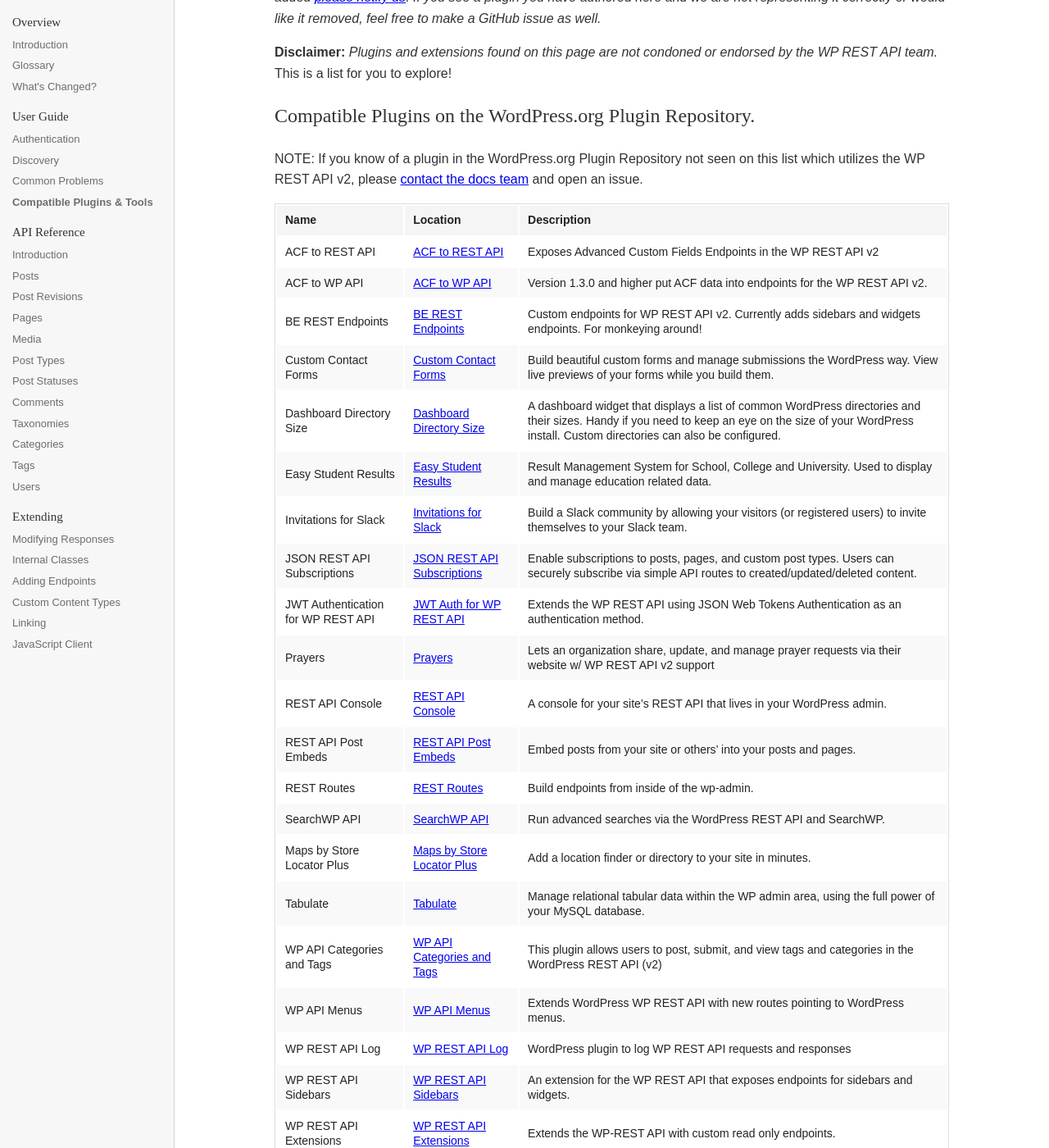
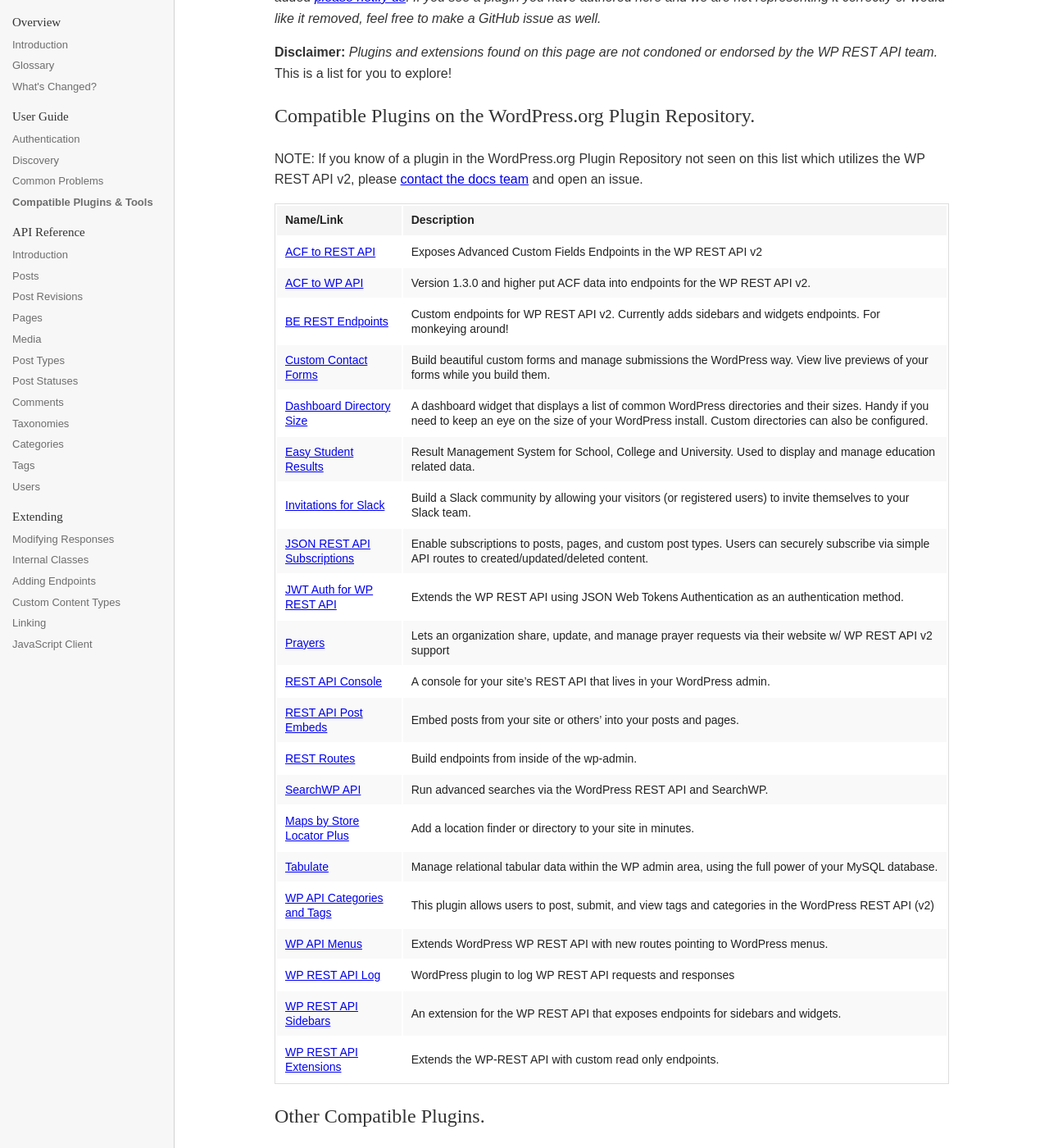
Before and after one commit to WP-API/docs-v2, a Jekyll site: the page built from guide/plugins/index.md, in a window 1280 px wide and 1400 px high, scrolled down 305 px. Shown: the whole window at 82% size. Built offline with Jekyll 4.4.1, drawn with Linux system fonts in a browser that asks for light colours; Markdown is read by kramdown in place of the engine named in the settings.

Commit message:
Optimizing Tables
Doing some DRY and condensing tables.

```diff
--- a/guide/plugins/index.md
+++ b/guide/plugins/index.md
@@ -17,29 +17,29 @@ Compatible Plugins on the WordPress.org Plugin Repository.
 NOTE: If you know of a plugin in the WordPress.org Plugin Repository not seen on this list which utilizes the WP REST API v2,
 please [contact the docs team](https://github.com/WP-API/docs-v2/issues/) and open an issue.
 
-| Name | Location | Description |
-| --- | --- | --- |
-| ACF to REST API | [ACF to REST API](https://wordpress.org/plugins/acf-to-rest-api/) | Exposes Advanced Custom Fields Endpoints in the WP REST API v2 |
-| ACF to WP API | [ACF to WP API](https://wordpress.org/plugins/acf-to-wp-api/) | Version 1.3.0 and higher put ACF data into endpoints for the WP REST API v2. |
-| BE REST Endpoints | [BE REST Endpoints](https://wordpress.org/plugins/be-rest-endpoints/) | Custom endpoints for WP REST API v2. Currently adds sidebars and widgets endpoints. For monkeying around! |
-| Custom Contact Forms | [Custom Contact Forms](https://wordpress.org/plugins/custom-contact-forms) | Build beautiful custom forms and manage submissions the WordPress way. View live previews of your forms while you build them. |
-| Dashboard Directory Size | [Dashboard Directory Size](https://wordpress.org/plugins/dashboard-directory-size/) | A dashboard widget that displays a list of common WordPress directories and their sizes. Handy if you need to keep an eye on the size of your WordPress install. Custom directories can also be configured. |
-| Easy Student Results | [Easy Student Results](https://wordpress.org/plugins/easy-student-results/) | Result Management System for School, College and University. Used to display and manage education related data. |
-| Invitations for Slack | [Invitations for Slack](https://wordpress.org/plugins/invitations-for-slack/) | Build a Slack community by allowing your visitors (or registered users) to invite themselves to your Slack team. |
-| JSON REST API Subscriptions | [JSON REST API Subscriptions](https://wordpress.org/plugins/json-rest-api-subscriptions/) | Enable subscriptions to posts, pages, and custom post types. Users can securely subscribe via simple API routes to created/updated/deleted content. |
-| JWT Authentication for WP REST API| [JWT Auth for WP REST API](https://wordpress.org/plugins/jwt-authentication-for-wp-rest-api/) | Extends the WP REST API using JSON Web Tokens Authentication as an authentication method. |
-| Prayers | [Prayers](https://wordpress.org/plugins/prayers/) | Lets an organization share, update, and manage prayer requests via their website w/ WP REST API v2 support |
-| REST API Console | [REST API Console](https://wordpress.org/plugins/rest-api-console/) | A console for your site's REST API that lives in your WordPress admin. |
-| REST API Post Embeds | [REST API Post Embeds](https://wordpress.org/plugins/rest-api-post-embeds/) | Embed posts from your site or others' into your posts and pages. |
-| REST Routes | [REST Routes](https://wordpress.org/plugins/rest-routes/) | Build endpoints from inside of the wp-admin. |
-| SearchWP API | [SearchWP API](https://wordpress.org/plugins/searchwp-api/) | Run advanced searches via the WordPress REST API and SearchWP. |
-| Maps by Store Locator Plus | [Maps by Store Locator Plus](https://wordpress.org/plugins/store-locator-le/) | Add a location finder or directory to your site in minutes. |
-| Tabulate | [Tabulate](https://wordpress.org/plugins/tabulate/) | Manage relational tabular data within the WP admin area, using the full power of your MySQL database. |
-| WP API Categories and Tags | [WP API Categories and Tags](https://wordpress.org/plugins/wp-api-categoriestags/) | This plugin allows users to post, submit, and view tags and categories in the WordPress REST API (v2) |
-| WP API Menus | [WP API Menus](https://wordpress.org/plugins/wp-api-menus/) | Extends WordPress WP REST API with new routes pointing to WordPress menus. |
-| WP REST API Log | [WP REST API Log](https://wordpress.org/plugins/wp-rest-api-log/) | WordPress plugin to log WP REST API requests and responses |
-| WP REST API Sidebars | [WP REST API Sidebars](https://wordpress.org/plugins/wp-rest-api-sidebars/) | An extension for the WP REST API that exposes endpoints for sidebars and widgets. |
-| WP REST API Extensions | [WP REST API Extensions](https://wordpress.org/plugins/wprestapiextensions/) | Extends the WP-REST API with custom read only endpoints. |
+| Name/Link | Description |
+| --- | --- |
+| [ACF to REST API](https://wordpress.org/plugins/acf-to-rest-api/) | Exposes Advanced Custom Fields Endpoints in the WP REST API v2 |
+| [ACF to WP API](https://wordpress.org/plugins/acf-to-wp-api/) | Version 1.3.0 and higher put ACF data into endpoints for the WP REST API v2. |
+| [BE REST Endpoints](https://wordpress.org/plugins/be-rest-endpoints/) | Custom endpoints for WP REST API v2. Currently adds sidebars and widgets endpoints. For monkeying around! |
+| [Custom Contact Forms](https://wordpress.org/plugins/custom-contact-forms) | Build beautiful custom forms and manage submissions the WordPress way. View live previews of your forms while you build them. |
+| [Dashboard Directory Size](https://wordpress.org/plugins/dashboard-directory-size/) | A dashboard widget that displays a list of common WordPress directories and their sizes. Handy if you need to keep an eye on the size of your WordPress install. Custom directories can also be configured. |
+| [Easy Student Results](https://wordpress.org/plugins/easy-student-results/) | Result Management System for School, College and University. Used to display and manage education related data. |
+| [Invitations for Slack](https://wordpress.org/plugins/invitations-for-slack/) | Build a Slack community by allowing your visitors (or registered users) to invite themselves to your Slack team. |
+| [JSON REST API Subscriptions](https://wordpress.org/plugins/json-rest-api-subscriptions/) | Enable subscriptions to posts, pages, and custom post types. Users can securely subscribe via simple API routes to created/updated/deleted content. |
+| [JWT Auth for WP REST API](https://wordpress.org/plugins/jwt-authentication-for-wp-rest-api/) | Extends the WP REST API using JSON Web Tokens Authentication as an authentication method. |
+| [Prayers](https://wordpress.org/plugins/prayers/) | Lets an organization share, update, and manage prayer requests via their website w/ WP REST API v2 support |
+| [REST API Console](https://wordpress.org/plugins/rest-api-console/) | A console for your site's REST API that lives in your WordPress admin. |
+| [REST API Post Embeds](https://wordpress.org/plugins/rest-api-post-embeds/) | Embed posts from your site or others' into your posts and pages. |
+| [REST Routes](https://wordpress.org/plugins/rest-routes/) | Build endpoints from inside of the wp-admin. |
+| [SearchWP API](https://wordpress.org/plugins/searchwp-api/) | Run advanced searches via the WordPress REST API and SearchWP. |
+| [Maps by Store Locator Plus](https://wordpress.org/plugins/store-locator-le/) | Add a location finder or directory to your site in minutes. |
+| [Tabulate](https://wordpress.org/plugins/tabulate/) | Manage relational tabular data within the WP admin area, using the full power of your MySQL database. |
+| [WP API Categories and Tags](https://wordpress.org/plugins/wp-api-categoriestags/) | This plugin allows users to post, submit, and view tags and categories in the WordPress REST API (v2) |
+| [WP API Menus](https://wordpress.org/plugins/wp-api-menus/) | Extends WordPress WP REST API with new routes pointing to WordPress menus. |
+| [WP REST API Log](https://wordpress.org/plugins/wp-rest-api-log/) | WordPress plugin to log WP REST API requests and responses |
+| [WP REST API Sidebars](https://wordpress.org/plugins/wp-rest-api-sidebars/) | An extension for the WP REST API that exposes endpoints for sidebars and widgets. |
+| [WP REST API Extensions](https://wordpress.org/plugins/wprestapiextensions/) | Extends the WP-REST API with custom read only endpoints. |
 
 Other Compatible Plugins.
 ------------------
```
